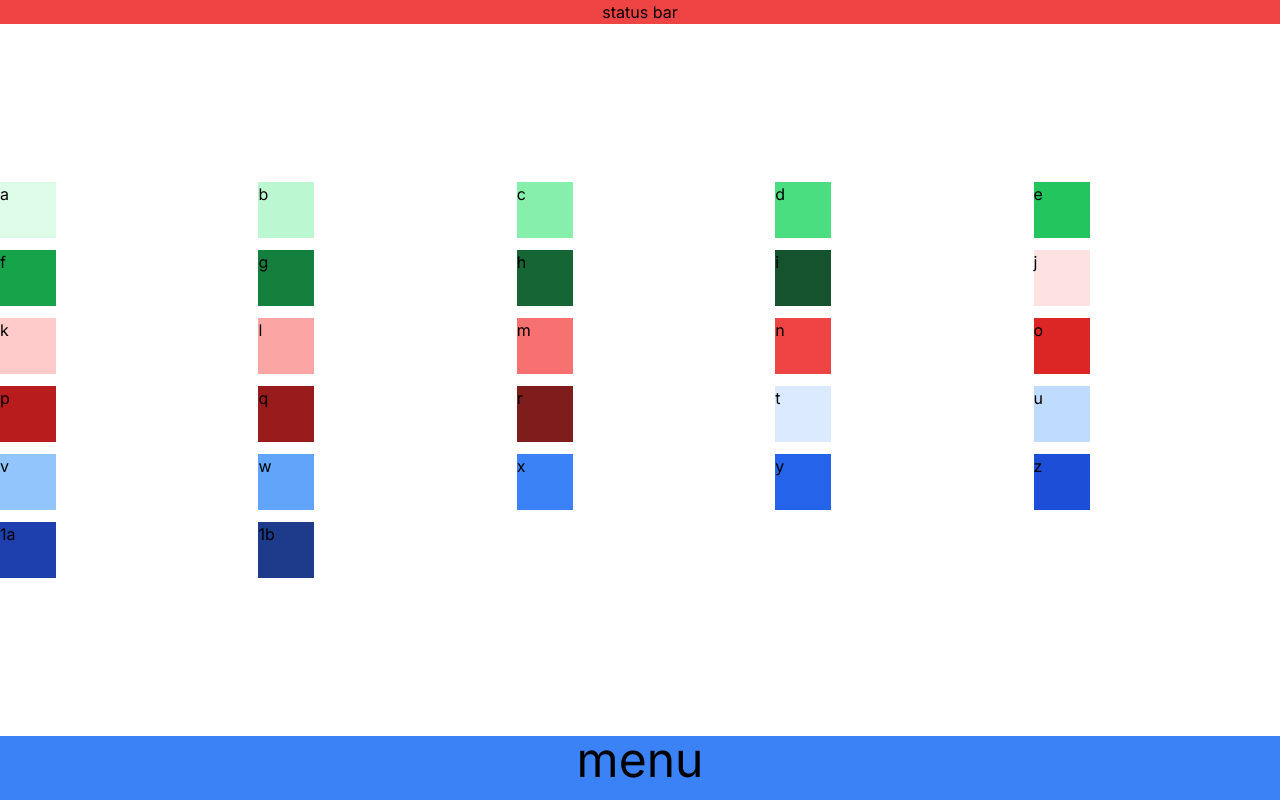
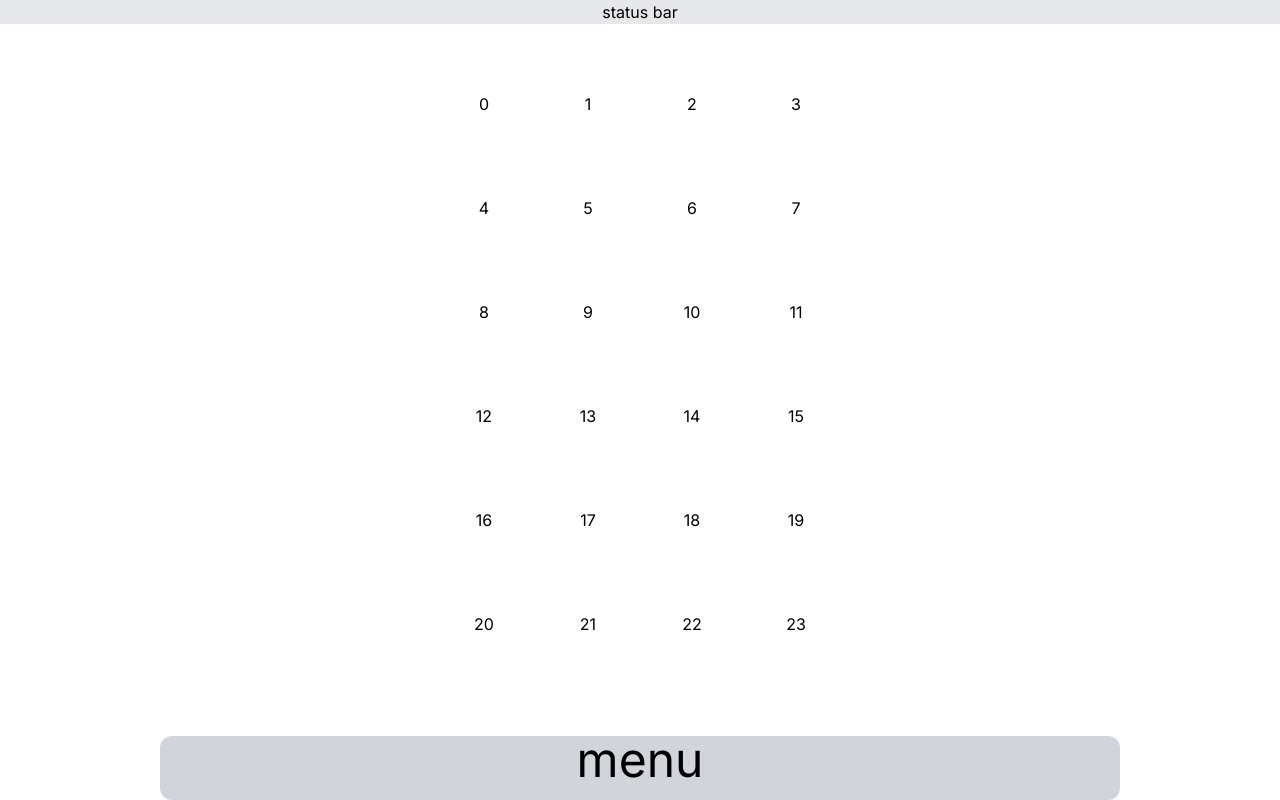
Before and after one commit to qhc99/TabletOS, a Next.js app: page / in a window 1280 px wide. Built offline with nearby package versions, Linux system fonts and the light colour scheme.

Commit message:
prototype factor

```diff
--- a/src/app/page.tsx
+++ b/src/app/page.tsx
@@ -1,4 +1,4 @@
-'use client';
+"use client";
 import Image from "next/image";
 import { useEffect } from "react";
 
@@ -7,7 +7,6 @@ export default function Home() {
 }
 
 function DeliciousOS() {
-
   useEffect(() => {
     function preventRightClick(e: any) {
       e.preventDefault();
@@ -20,41 +19,35 @@ function DeliciousOS() {
     };
   }, []);
 
+  let icons = [];
+
+  for(let i = 0; i < 24; i++){
+    icons.push(i);
+  }
+
   return (
-    <div className="relative flex flex-col h-screen justify-between">
-      <div className="sticky top-0 bg-red-500 w-screen text-center">status bar</div>
-      <div className="grid grid-cols-5 gap-3">
-        <div className="bg-green-100 h-14 w-14">a</div>
-        <div className="bg-green-200 h-14 w-14">b</div>
-        <div className="bg-green-300 h-14 w-14">c</div>
-        <div className="bg-green-400 h-14 w-14">d</div>
-        <div className="bg-green-500 h-14 w-14">e</div>
-        <div className="bg-green-600 h-14 w-14">f</div>
-        <div className="bg-green-700 h-14 w-14">g</div>
-        <div className="bg-green-800 h-14 w-14">h</div>
-        <div className="bg-green-900 h-14 w-14">i</div>
-        <div className="bg-red-100 h-14 w-14">j</div>
-        <div className="bg-red-200 h-14 w-14">k</div>
-        <div className="bg-red-300 h-14 w-14">l</div>
-        <div className="bg-red-400 h-14 w-14">m</div>
-        <div className="bg-red-500 h-14 w-14">n</div>
-        <div className="bg-red-600 h-14 w-14">o</div>
-        <div className="bg-red-700 h-14 w-14">p</div>
-        <div className="bg-red-800 h-14 w-14">q</div>
-        <div className="bg-red-900 h-14 w-14">r</div>
-        <div className="bg-blue-100 h-14 w-14">t</div>
-        <div className="bg-blue-200 h-14 w-14">u</div>
-        <div className="bg-blue-300 h-14 w-14">v</div>
-        <div className="bg-blue-400 h-14 w-14">w</div>
-        <div className="bg-blue-500 h-14 w-14">x</div>
-        <div className="bg-blue-600 h-14 w-14">y</div>
-        <div className="bg-blue-700 h-14 w-14">z</div>
-        <div className="bg-blue-800 h-14 w-14">1a</div>
-        <div className="bg-blue-900 h-14 w-14">1b</div>
+    <div className="relative flex flex-col h-screen  justify-between items-center">
+      <div className="sticky top-0 bg-gray-200 w-full text-center">
+        status bar
       </div>
-      <div className="sticky bottom-0 bg-blue-500 w-screen text-center h-16 text-5xl">menu</div>
+      <div className="grid grid-cols-4 gap-12">
+        {icons.map(d=>{
+            return <Icon key={d} data={d}/>;
+        })}
+      </div>
+      <div
+        className="sticky bottom-0 bg-gray-300 w-3/4 text-center h-16 text-5xl
+        rounded-xl"
+      >
+        menu
+      </div>
     </div>
   );
 }
 
+function Icon(props: any){
+    const css = `bg-green-${props.data*100%700 + 200} h-14 w-14 rounded-xl text-center`;
+    return <div className={css}>{props.data}</div>
+}
+
 function StatusBar() {}
```
Also changed, not shown: 1 other file (tests, documents, lock files or other folders).
